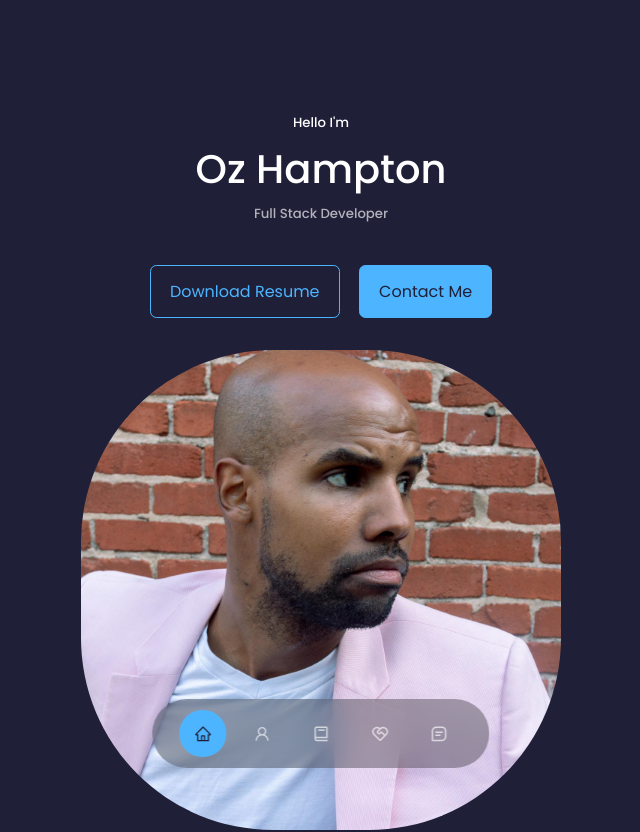
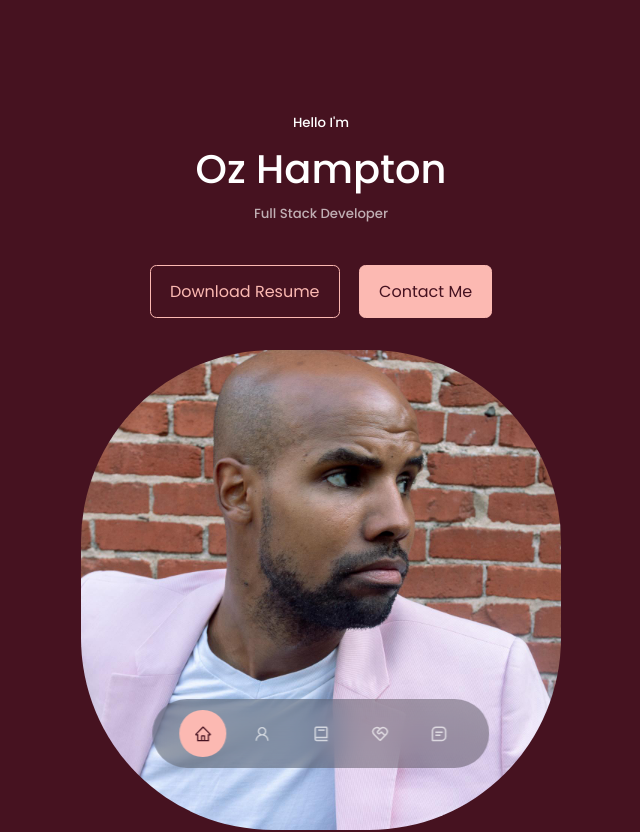
Before and after one commit to ohampton/reactExpressChatPortfolio, a React (Create React App) app in the folder client/: page / in a window 1280 px wide. Shown: the top 832 px of the page, without its empty margins (319-959 px from the left). Built offline with nearby package versions, Linux system fonts and the light colour scheme.

Commit message:
colorSchemeChange

```diff
--- a/client/src/index.css
+++ b/client/src/index.css
@@ -12,12 +12,20 @@
     }
 
     :root {
-        --color-bg: #1f1f38;
+        --color-bg: #461220;
+        --color-bg-variant: #8c2f39;
+        --color-primary: #fcb9b2;
+        --color-primary-variant: #fed0bb;
+        --color-white: #fff;
+        --color-light: rgba(255,255,255, 0.66);
+
+
+        /* --color-bg: #1f1f38;
         --color-bg-variant: #2c2c6c;
         --color-primary: #4db5ff;
         --color-primary-variant: rgba(77, 181, 255, 0.4);
         --color-white: #fff;
-        --color-light: rgba(255,255,255, 0.66);
+        --color-light: rgba(255,255,255, 0.66); */
 
         --transition: all 400ms ease;
 
```
